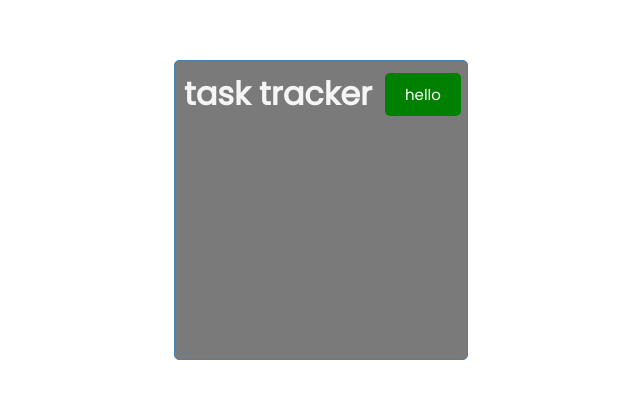
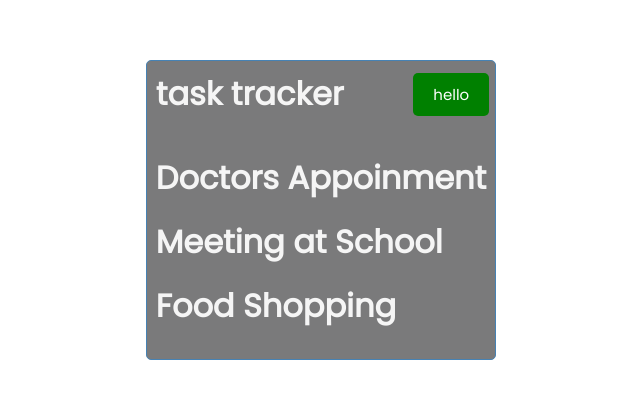
Before and after one commit to iamabdulkarim/React-task-tracker, a React (Create React App) app: page / in a window 1280 px wide. Shown: the part 190-588 px from the top of the page, without its empty margins (319-959 px from the left). Built offline with nearby package versions, Linux system fonts and the light colour scheme.

Commit message:
Global state

```diff
--- a/src/App.js
+++ b/src/App.js
@@ -1,9 +1,32 @@
+import {useState} from 'react';
 import  Header  from "./components/Header";
+import  Tasks  from './components/Tasks';
 function App() {
+  const [tasks, setTask] = useState( [
+    {
+      id:1,
+      text:'Doctors Appoinment',
+      day:'Feb 5th at 2.30',
+      reminder: true,
+    },
+    {
+      id:2,
+      text:'Meeting at School',
+      day:'Feb 6th at 2.30',
+      reminder: true,
+    },
+    {
+      id:3,
+      text:'Food Shopping',
+      day:'Feb 5th at 3.30',
+      reminder: false,
+    }
+  ])
 
   return (
-    <div className="container">
+    <div className='container'>
       <Header />
+      <Tasks tasks={tasks}/>
     </div>
 
   );
--- /dev/null
+++ b/src/components/Tasks.js
@@ -0,0 +1,13 @@
+
+const Tasks = ({tasks}) => {
+
+  return (
+    <>
+     {tasks.map((task) => (
+       <h1 key={task.id}>{task.text}</h1>
+      ))}
+    </>
+  )
+}
+
+export default Tasks
```
